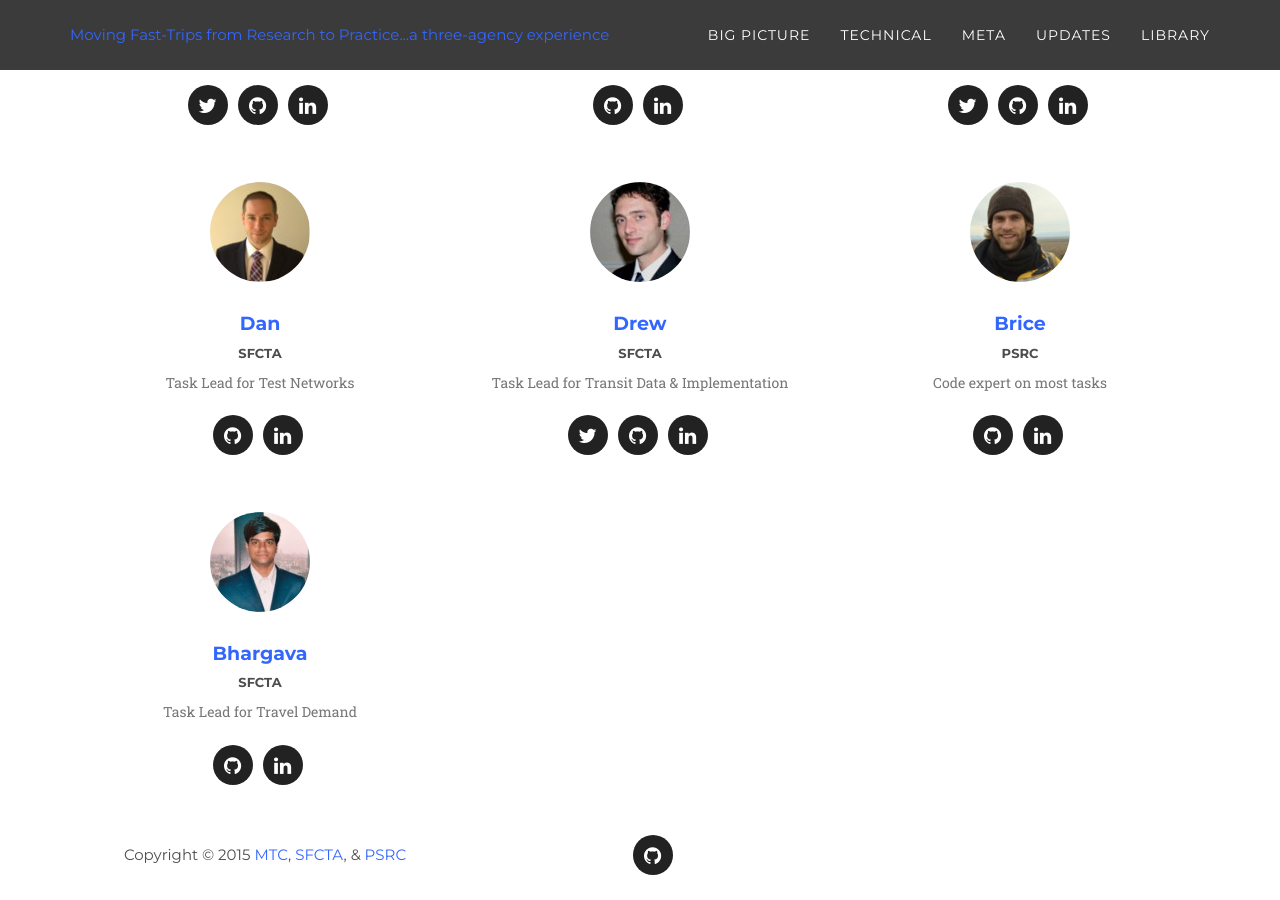
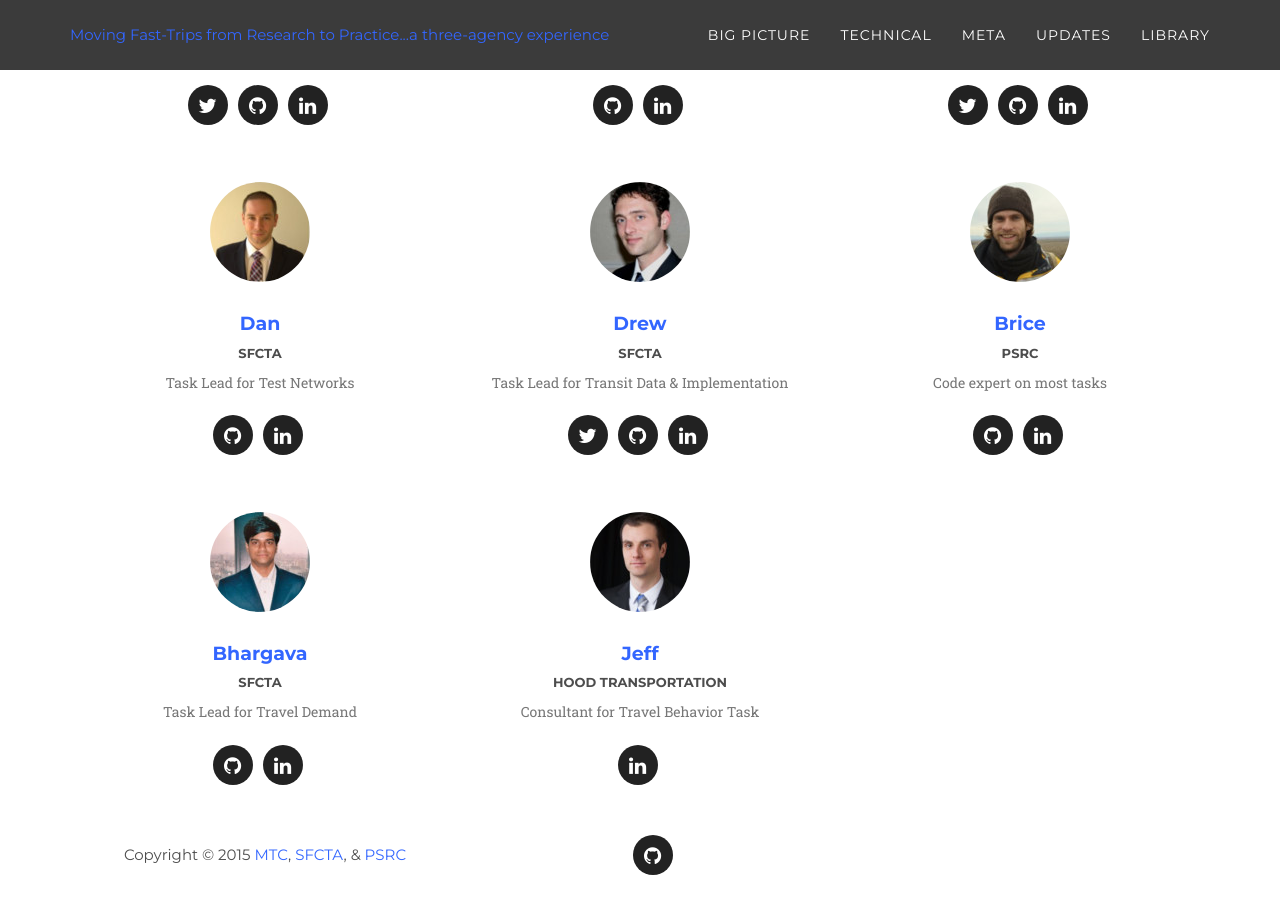
Before and after one commit to BayAreaMetro/fast-trips-project, a Jekyll site: the page built from meta/index.html, in a window 1280 px wide and 900 px high, scrolled down 2188 px. Built offline with Jekyll 4.4.1, drawn with Linux system fonts in a browser that asks for light colours; some web fonts are replaced.

Commit message:
Add Jeff Hood to team page

```diff
--- a/_data/team.yml
+++ b/_data/team.yml
@@ -149,3 +149,12 @@ people:
       url: https://github.com/bhargavasana
     - title: linkedin
       url: https://www.linkedin.com/in/bsana
+
+- name: Jeff
+  lastname: Hood
+  pic: jeff.jpg
+  position: Consultant for Travel Behavior Task
+  affil: Hood Transportation
+  social:
+    - title: linkedin
+      url: https://www.linkedin.com/profile/view?id=ADEAAAJPR3gBrm1LeMK6i6rxllIgtHDTp5IxafY
--- /dev/null
+++ b/meta/Jeff.md
@@ -0,0 +1,7 @@
+---
+layout: teammate
+teammate: Jeff
+---
+
+
+Jeff is the founder of Hood Transportation.
```
Also changed, not shown: img/team/jeff.jpg (added).
